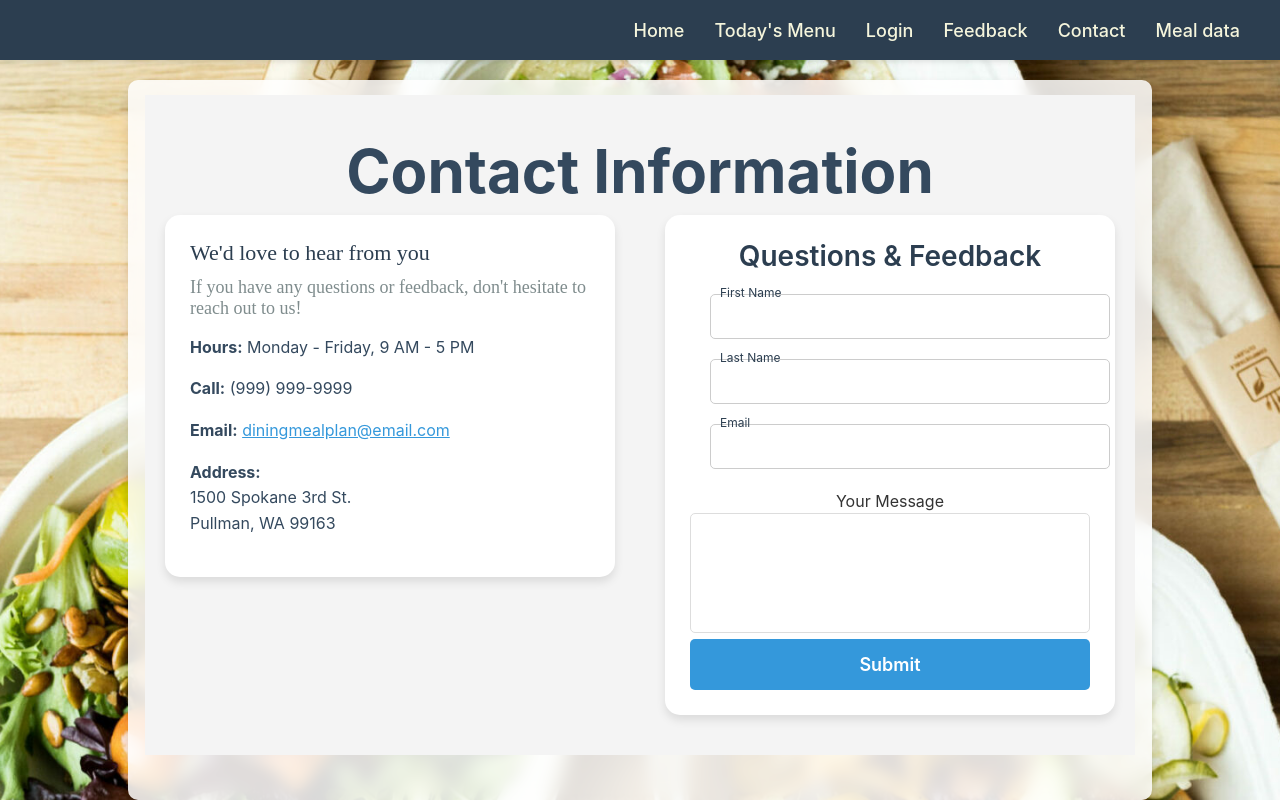
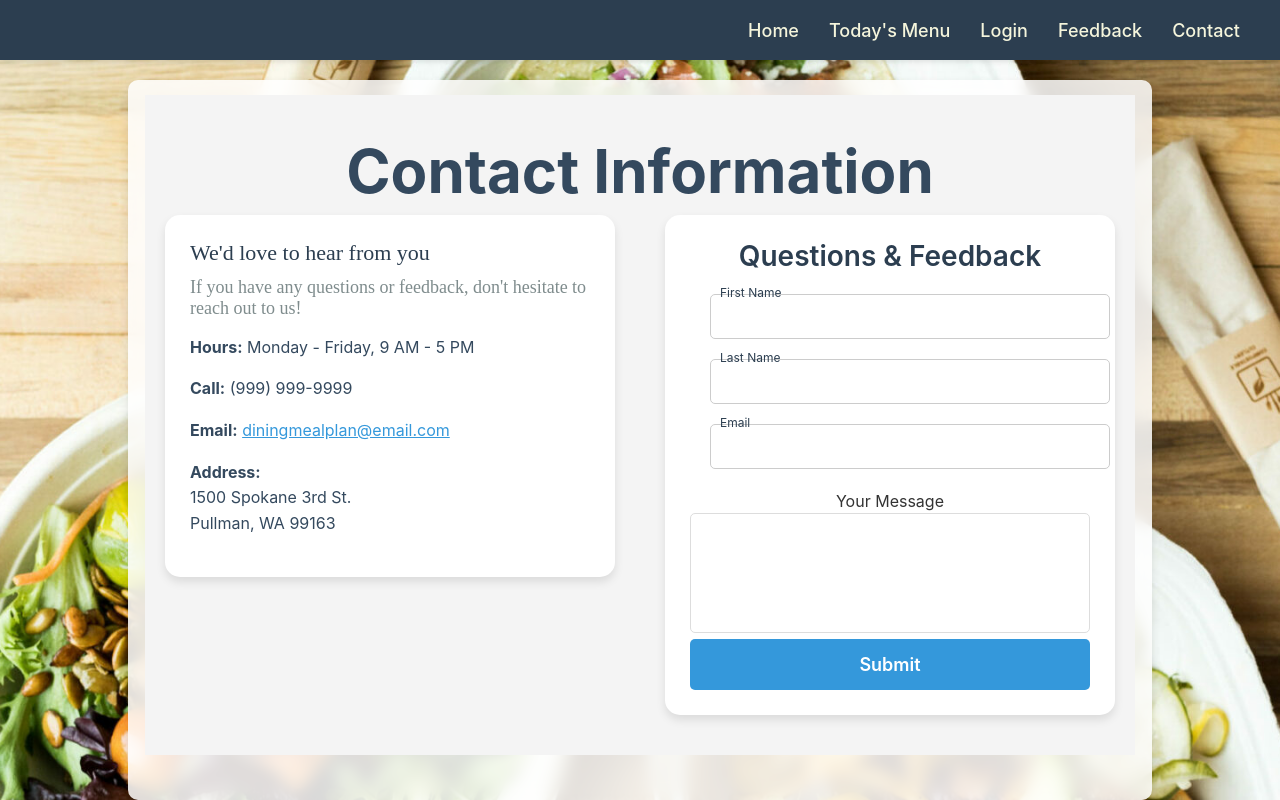
Before and after one commit to Jaehong-username/dininghall-mealplan, a Flask app: page /contact in a window 1280 px wide. Run offline with Flask 3, Linux system fonts and the light colour scheme; some libraries are stand-ins or nearby versions.

Commit message:
making meal data only display to employees

```diff
--- a/src/app.py
+++ b/src/app.py
@@ -23,8 +23,7 @@ from werkzeug.utils import secure_filename
 
 app = Flask(__name__)
 basedir = os.path.abspath(os.path.dirname(__file__))
-#app.config['SQLALCHEMY_DATABASE_URI'] = 'sqlite:///' + os.path.join(basedir, "data/database.db")
-app.config['SQLALCHEMY_DATABASE_URI'] = 'sqlite:///C:/Users/14253/Desktop/dininghall-mealplan-1/data/database.db'
+app.config['SQLALCHEMY_DATABASE_URI'] = 'sqlite:///' + os.path.join(basedir, "data/database.db")
 bcrypt = Bcrypt(app)
 
 # image upload setup
--- a/src/templates/layout.html
+++ b/src/templates/layout.html
@@ -28,8 +28,10 @@
                 <a href="{{url_for('views.admin_portal_main')}}">Admin Portal</a>
                 {% endif %}
 
+                <!--  -->
                 {% if current_user.is_employee() %}
                 <a href = "{{url_for ('views.post_meal')}}">Upload Meal</a>
+                <a href = "{{url_for('views.meal_data')}}">Meal Data</a>
                 {% endif %}
 
                 <a href="{{url_for('views.logout')}}">Log Out</a>
@@ -45,7 +47,6 @@
 
             <a href = "{{ url_for('views.meal_feedback_list') }}">Feedback</a> <!--should be the name of the url-->
             <a href = "{{ url_for('views.contact') }}">Contact</a>
-            <a href = "{{url_for('views.meal_data')}}">Meal data</a>
 
         </nav>
     </header>
```
